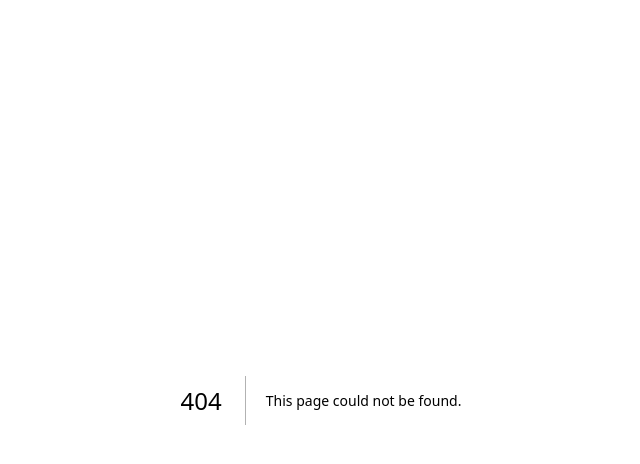
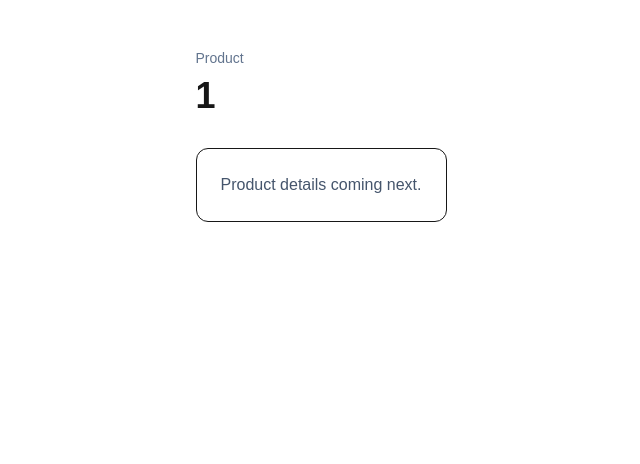
Before and after one commit to mars986/apex-wellness-v2, a Next.js app: page /products/1 in a window 1280 px wide. Before the commit this address had no page. Shown: the top 464 px of the page, without its empty margins (319-959 px from the left). Built offline with nearby package versions, Linux system fonts and the light colour scheme.

Commit message:
Add product catalog routes

```diff
--- /dev/null
+++ b/app/products/[slug]/page.tsx
@@ -0,0 +1,19 @@
+type Props = {
+  params: Promise<{
+    slug: string;
+  }>;
+};
+
+export default async function ProductPage({ params }: Props) {
+  const { slug } = await params;
+
+  return (
+    <main className="mx-auto max-w-5xl px-6 py-12">
+      <p className="text-sm text-slate-500">Product</p>
+      <h1 className="mt-2 text-4xl font-bold">{slug}</h1>
+      <div className="mt-8 rounded-xl border p-6">
+        <p className="text-slate-600">Product details coming next.</p>
+      </div>
+    </main>
+  );
+}
```
Also changed, not shown: app/products/page.tsx (line endings or trailing spaces).
